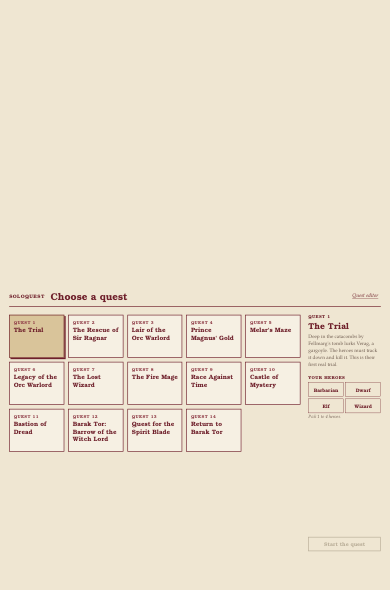
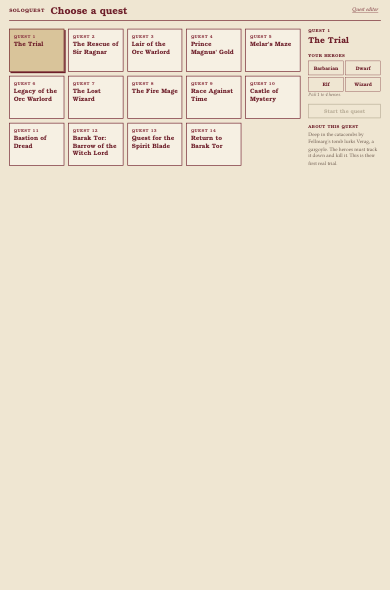
Before and after one commit to jasosa/SoloQuest_v2, a React (Vite) app: page / in a window 390 px wide. Shown: the top 590 px of the page. Built offline with nearby package versions, Linux system fonts and the light colour scheme.

Commit message:
tablet fixes: select, editor and Designer fill the width and scroll instead of shrinking; Start button under the heroes; zoom reaches the lower edge of the board
Co-Authored-By: Claude Sonnet 5.5 <noreply@anthropic.com>

```diff
--- a/src/ui/FitToScreen.tsx
+++ b/src/ui/FitToScreen.tsx
@@ -1,4 +1,12 @@
-import { useEffect, useState, type ReactNode } from 'react';
+import {
+  createContext,
+  useContext,
+  useEffect,
+  useState,
+  type Dispatch,
+  type ReactNode,
+  type SetStateAction,
+} from 'react';
 
 /** The size every screen is drawn at (the tablet it is made for). */
 export const DESIGN_W = 1194;
@@ -6,10 +14,20 @@ export const DESIGN_H = 834;
 /** Never blow it up more than this on a large screen. */
 const MAX_SCALE = 1.5;
 
-/** The scale that makes the whole screen fit a window of this size. */
-export function fitScale(width: number, height: number): number {
+/**
+ * How a screen fits the window. `contain`: the whole screen is shrunk until it fits (the play
+ * screen, where the board must stay in one piece). `width`: the screen fills the width and the page
+ * scrolls down when the window is shorter (select, editor, Designer), so nothing gets too small.
+ */
+export type FitMode = 'contain' | 'width';
+
+/** The scale for a window of this size. */
+export function fitScale(width: number, height: number, mode: FitMode = 'contain'): number {
   if (width <= 0 || height <= 0) return 1;
-  return Math.min(MAX_SCALE, width / DESIGN_W, height / DESIGN_H);
+  const byWidth = width / DESIGN_W;
+  return mode === 'width'
+    ? Math.min(MAX_SCALE, byWidth)
+    : Math.min(MAX_SCALE, byWidth, height / DESIGN_H);
 }
 
 function windowSize(): { w: number; h: number } {
@@ -17,12 +35,24 @@ function windowSize(): { w: number; h: number } {
   return { w: v?.width ?? window.innerWidth, h: v?.height ?? window.innerHeight };
 }
 
+const FitModeCtx = createContext<Dispatch<SetStateAction<FitMode>>>(() => undefined);
+
+/** A screen says how it wants to fit while it is shown. Play is `contain`, the default. */
+export function useFitMode(mode: FitMode): void {
+  const set = useContext(FitModeCtx);
+  useEffect(() => {
+    set(mode);
+    return () => set('contain');
+  }, [mode, set]);
+}
+
 /**
- * Draws the app at its design size and scales it to the window, centered. On a tablet the browser
- * bars take some of the height, so without this the bottom of a screen (a Start button) is cut off.
+ * Draws the app at its design size and scales it to the window. On a tablet the browser bars take
+ * some of the height, so without this the bottom of a screen (a Start button) is cut off.
  */
 export function FitToScreen({ children }: { children: ReactNode }) {
   const [size, setSize] = useState(windowSize);
+  const [mode, setMode] = useState<FitMode>('contain');
   useEffect(() => {
     const on = () => setSize(windowSize());
     window.addEventListener('resize', on);
@@ -32,22 +62,48 @@ export function FitToScreen({ children }: { children: ReactNode }) {
       window.visualViewport?.removeEventListener('resize', on);
     };
   }, []);
-  const k = fitScale(size.w, size.h);
+  const k = fitScale(size.w, size.h, mode);
+  const drawn = {
+    width: DESIGN_W,
+    height: DESIGN_H,
+    transformOrigin: '0 0',
+    transform: k === 1 ? undefined : `scale(${k})`,
+  } as const;
+
+  // One tree for both modes, only the styles change: switching mode must not remount the screen.
   return (
-    <div style={{ position: 'fixed', inset: 0, overflow: 'hidden' }} data-fit-scale={k.toFixed(3)}>
+    <FitModeCtx.Provider value={setMode}>
       <div
         style={{
-          position: 'absolute',
-          left: (size.w - DESIGN_W * k) / 2,
-          top: (size.h - DESIGN_H * k) / 2,
-          width: DESIGN_W,
-          height: DESIGN_H,
-          transformOrigin: '0 0',
-          transform: k === 1 ? undefined : `scale(${k})`,
+          position: 'fixed',
+          inset: 0,
+          overflowX: 'hidden',
+          overflowY: mode === 'width' ? 'auto' : 'hidden',
         }}
+        data-fit-scale={k.toFixed(3)}
+        data-fit-mode={mode}
       >
-        {children}
+        <div
+          style={
+            mode === 'width'
+              ? {
+                  position: 'relative',
+                  width: DESIGN_W * k,
+                  height: DESIGN_H * k,
+                  margin: '0 auto',
+                }
+              : {
+                  position: 'absolute',
+                  left: (size.w - DESIGN_W * k) / 2,
+                  top: (size.h - DESIGN_H * k) / 2,
+                  width: DESIGN_W * k,
+                  height: DESIGN_H * k,
+                }
+          }
+        >
+          <div style={drawn}>{children}</div>
+        </div>
       </div>
-    </div>
+    </FitModeCtx.Provider>
   );
 }
--- a/src/ui/designer/DesignerScreen.tsx
+++ b/src/ui/designer/DesignerScreen.tsx
@@ -51,6 +51,7 @@ import {
 } from '../../persist/library';
 import { MONSTER_LETTER } from '../play/monsterCodes';
 import { Col, Dialog, Fld, Frame, ListPanel, Panel, Toggle, TopBar } from '../shared/Frame';
+import { useFitMode } from '../FitToScreen';
 import { shrinkImage } from './imageFile';
 
 type Data = Record<string, unknown>;
@@ -1477,6 +1478,7 @@ export function DesignerBody({ store, quests, updateQuests }: DesignerBodyProps)
 
 /** The Designer on its own (from the start screen): the top bar with the one tab, and Back. */
 export function DesignerScreen({ store, quests, updateQuests, onBack }: DesignerScreenProps) {
+  useFitMode('width');
   return (
     <div className="app fr designer">
       <TopBar tabs={['Designer']} active="Designer">
--- a/src/ui/editor/EditorScreen.tsx
+++ b/src/ui/editor/EditorScreen.tsx
@@ -6,6 +6,7 @@ import { lettersMissingNotes, validateQuestIssues, type MonsterKind } from '../.
 import { FURNITURE_TYPES, MONSTER_TYPES } from '../../engine/quest/schema';
 import { MONSTER_NAMES } from '../../engine/data/monsters';
 import { FURNITURE_NAMES } from '../board/furnitureNames';
+import { useFitMode } from '../FitToScreen';
 import { EditorBoard } from './EditorBoard';
 import type { Quest } from '../../engine/quest/schema';
 import type { EditorStore, EditorTabName, Tool } from './editorStore';
@@ -67,6 +68,7 @@ export function EditorScreen({
   quests,
   updateQuests,
 }: EditorScreenProps) {
+  useFitMode('width');
   const s = useStore(store);
   const { quest, tool, toast, warnings, saveErrors, tab } = s;
   const ref = useReference(quest.id, reference);
--- a/src/ui/editor/EditorStart.tsx
+++ b/src/ui/editor/EditorStart.tsx
@@ -9,6 +9,7 @@ import {
 import type { Quest } from '../../engine/quest/schema';
 import type { UserQuestStore, UserQuestSummary } from '../../persist/userQuests';
 import { setOverride } from '../../persist/questOverrides';
+import { useFitMode } from '../FitToScreen';
 import { Dialog, Fld } from '../shared/Frame';
 import { questEntries } from '../quests';
 
@@ -26,6 +27,7 @@ interface Row extends UserQuestSummary {
 }
 
 export function EditorStart({ store, onOpen, onBack, onDesigner }: EditorStartProps) {
+  useFitMode('width');
   const [rows, setRows] = useState<Row[]>([]);
   const [title, setTitle] = useState('');
   const [number, setNumber] = useState('1');
--- a/src/ui/play/ZoomLayer.tsx
+++ b/src/ui/play/ZoomLayer.tsx
@@ -46,6 +46,8 @@ const zoomAt = (v: View, s: number, cx: number, cy: number, w: number, h: number
 export function ZoomLayer({ children, notes }: { children: ReactNode; notes: ReactNode }) {
   const [view, setView] = useState<View>(NONE);
   const box = useRef<HTMLDivElement>(null);
+  // the part of the map that shows the board: this, not the whole map area, is what must be reachable
+  const clip = useRef<HTMLDivElement>(null);
   const pointers = useRef(new Map<number, { x: number; y: number }>());
   const gesture = useRef<{ dist: number; v: View; mid: { x: number; y: number } } | null>(null);
   const pan = useRef<{ x: number; y: number; v: View; moved: boolean } | null>(null);
@@ -56,7 +58,7 @@ export function ZoomLayer({ children, notes }: { children: ReactNode; notes: Rea
    * app is drawn at (k, see FitToScreen): finger positions are in screen px, the view in layout px.
    */
   const size = () => {
-    const el = box.current;
+    const el = clip.current ?? box.current;
     const r = el?.getBoundingClientRect();
     const w = el?.offsetWidth || 920;
     const h = el?.offsetHeight || 770;
@@ -188,7 +190,7 @@ export function ZoomLayer({ children, notes }: { children: ReactNode; notes: Rea
           }
         }}
       >
-        <div className="zoomclip">
+        <div className="zoomclip" ref={clip}>
           <div
             className="zoomlayer"
             style={
--- a/src/ui/play/promptToasts.ts
+++ b/src/ui/play/promptToasts.ts
@@ -57,7 +57,11 @@ export type Sheet =
   | { readonly t: 'note'; readonly p: Extract<Prompt, { kind: 'note' }> }
   | { readonly t: 'place'; readonly p: Extract<Prompt, { kind: 'monsterPlaced' }> }
   /** An objective was achieved. `all` is true when it was the last one: the goal is done. */
-  | { readonly t: 'goal'; readonly p: Extract<Prompt, { kind: 'objectiveDone' }>; readonly all: boolean };
+  | {
+      readonly t: 'goal';
+      readonly p: Extract<Prompt, { kind: 'objectiveDone' }>;
+      readonly all: boolean;
+    };
 
 export function sheetsOf(prompts: readonly Prompt[]): Sheet[] {
   const out: Sheet[] = [];
--- a/src/ui/select/SelectScreen.tsx
+++ b/src/ui/select/SelectScreen.tsx
@@ -5,6 +5,7 @@ import { HEROES, HERO_NAMES, type Hero } from '../../engine/data/heroes';
 import { resume, type Resumed, type SaveStore } from '../../persist/saves';
 import { clearOverride, getOverrides } from '../../persist/questOverrides';
 import type { UserQuestStore } from '../../persist/userQuests';
+import { useFitMode } from '../FitToScreen';
 import { questEntries as bundledEntries } from '../quests';
 import { SAVED_GAME_FAILED } from '../store/openSaved';
 
@@ -39,6 +40,7 @@ function downloadForPublishing(edited: Level, bundledId: string): void {
 }
 
 export function SelectScreen({ saves, onStart, notice, onEditor, userStore }: SelectScreenProps) {
+  useFitMode('width');
   // Edited copies by bundled quest number. Reload after "Use original".
   const [edited, setEdited] = useState<ReadonlyMap<number, Level>>(new Map());
   useEffect(() => {
@@ -135,7 +137,6 @@ export function SelectScreen({ saves, onStart, notice, onEditor, userStore }: Se
             <section>
               <div className="lbl">Quest {level.quest.number}</div>
               <h2>{level.quest.title}</h2>
-              <p className="summary">{level.quest.intro.summary}</p>
               {edited.has(level.quest.number) && (
                 <>
                   <p className="hint">This is your edited copy.</p>
@@ -229,6 +230,12 @@ export function SelectScreen({ saves, onStart, notice, onEditor, userStore }: Se
                 </button>
               )}
             </div>
+
+            {/* the story comes after the buttons, so the Start button stays high on the screen */}
+            <section>
+              <div className="lbl">About this quest</div>
+              <p className="summary">{level.quest.intro.summary}</p>
+            </section>
           </>
         )}
       </aside>
--- a/src/ui/select/select.css
+++ b/src/ui/select/select.css
@@ -55,6 +55,10 @@
   color: var(--off);
 }
 
+.app.select .side {
+  overflow-y: auto; /* a tall quest summary scrolls inside the column */
+  min-height: 0;
+}
 .side h2 {
   font: 700 26px/1.15 'Bonum';
   color: var(--ink);
@@ -81,7 +85,7 @@
   margin-top: -4px;
 }
 .side .actions {
-  margin-top: auto;
+  margin-top: 0; /* right under the heroes, not at the bottom */
 }
 .side .heroes .chips {
   margin-bottom: 6px;
```
Also changed, not shown: design/play-a/DESIGN.md (+1 -1 lines), 3 other files (tests, documents, lock files or other folders).
